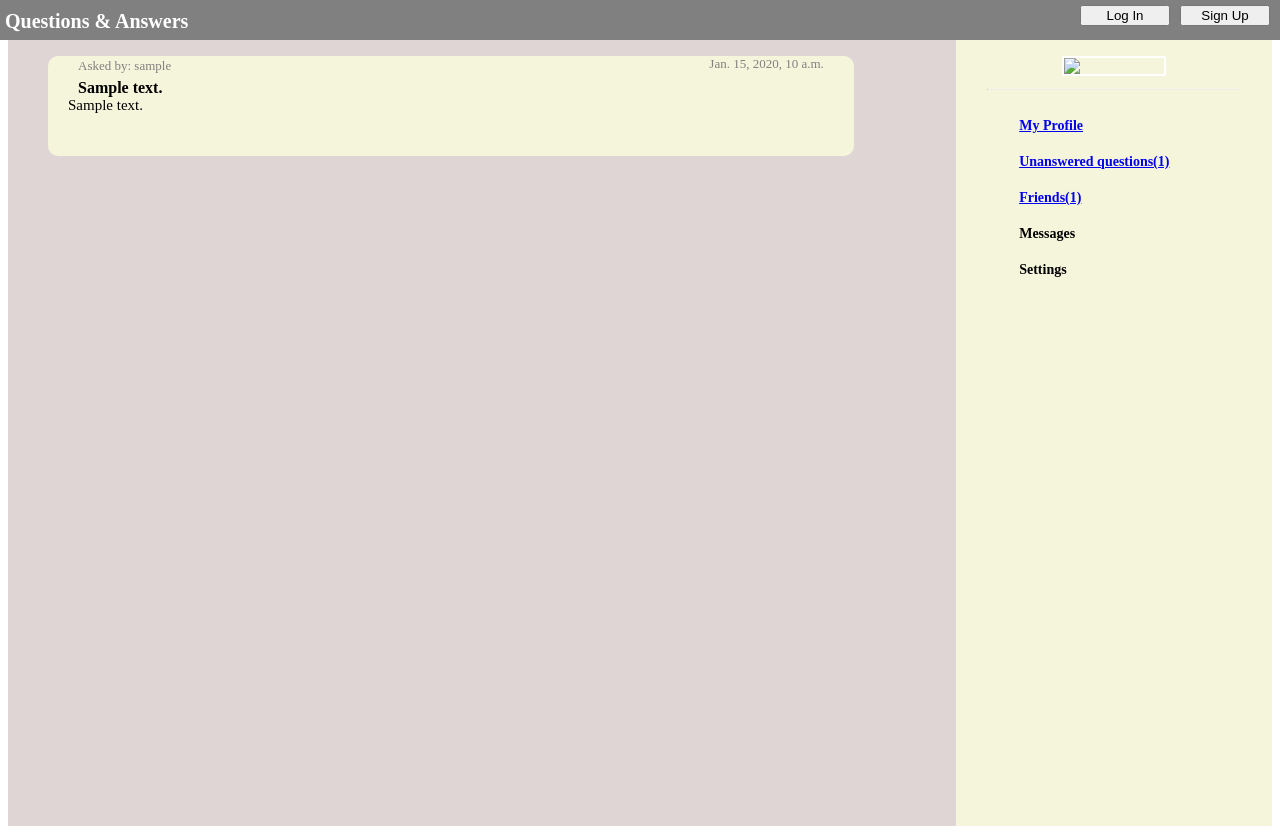
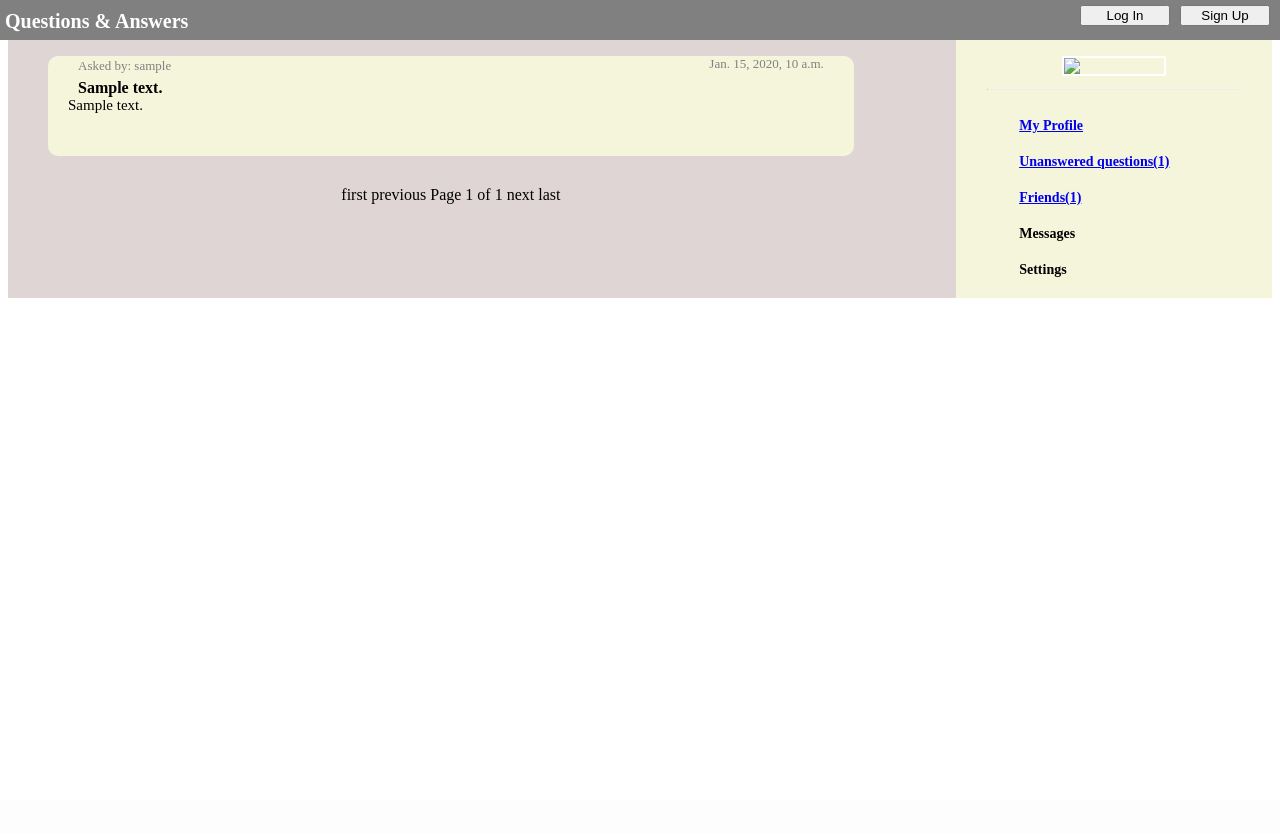
Before and after one commit to jedrzejkozal/QuestionsAndAnswers, a Django app: template QaA/ask/templates/ask/profile.html in a window 1280 px wide. After the commit the page ends 298 px from the top, so only its background shows below. Run offline with Django 3.2, Linux system fonts and the light colour scheme; the template is opened without the code that fills it: most values are stand-ins (such as "Sample title", 1, 10 or a date in 2020); some libraries are stand-ins or nearby versions.

Commit message:
pagination added in profile view

```diff
--- a/QaA/ask/static/ask/navigation_bar.css
+++ b/QaA/ask/static/ask/navigation_bar.css
@@ -8,7 +8,7 @@ nav {
     border: 5px black;
     background-color: beige;
     width: 100%;
-    height: 100vh;
+    height: 100%;
     display: fixed;
 }
 
--- a/QaA/ask/static/ask/profile.css
+++ b/QaA/ask/static/ask/profile.css
@@ -3,3 +3,15 @@
     font-size: 16px;
     margin: 10px 20px;
 }
+
+.pagination {
+    width: 85%;
+    text-align: center;
+    margin: 5px 40px 20px 40px;
+}
+
+.pagination_item {
+    /* margin: 100px; */
+    /* text-align: center; */
+    margin: auto;
+}
--- a/QaA/ask/templates/ask/profile.html
+++ b/QaA/ask/templates/ask/profile.html
@@ -26,6 +26,25 @@
         <p class="answer">{{ answer.content }}</p>
     </div>
     {% endfor %}
+    <div class="pagination">
+        {% if questions_with_answers.has_previous %}
+        <a href="?page=1" class="pagination_item">first</a>
+        <a href="?page={{questions_with_answers.previous_page_number }}" class="pagination_item">previous</a>
+        {% else %}
+        <a class="pagination_item">first</a>
+        <a class="pagination_item">previous</a>
+        {% endif %}
+        <span class="pagination_item">
+            Page {{questions_with_answers.number}} of {{questions_with_answers.paginator.num_pages}}
+        </span>
+        {% if questions_with_answers.has_next %}
+        <a href="?page={{questions_with_answers.next_page_number}}" class="pagination_item">next</a>
+        <a href="?page={{questions_with_answers.paginator.num_pages}}" class="pagination_item">last</a>
+        {% else %}
+        <a class="pagination_item">next</a>
+        <a class="pagination_item">last</a>
+        {%endif%}
+    </div>
     {% endif %}
 </div>
 {% endblock content %}
```
Also changed, not shown: QaA/ask/test/ProfileViewTest.py (+14 -8 lines), QaA/ask/test/SignUpViewTest.py (+0 -2 lines), QaA/ask/views.py (+7 -0 lines), QaA/db.sqlite3.
